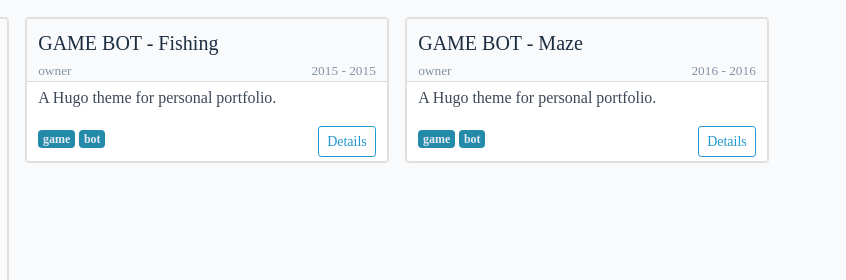
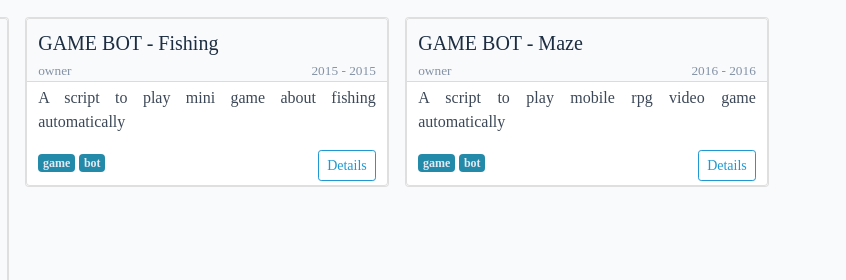
Before and after one commit to include2md/include2md.github.io, a plain HTML site: page index.html in a window 1280 px wide. Shown: the part 3279-3559 px from the top of the page, 434-1280 px from the left. Drawn offline with Linux system fonts and the light colour scheme; a web font is replaced by a local one.

Commit message:
update public

```diff
--- a/index.html
+++ b/index.html
@@ -903,7 +903,7 @@
         </div>
       </a>
       <div class="card-body text-justify pt-1 pb-1">
-        <p>A Hugo theme for personal portfolio.</p>
+        <p>A script to play mini game about fishing automatically</p>
 
         <div class="project-card-footer">
 
@@ -961,7 +961,7 @@
         </div>
       </a>
       <div class="card-body text-justify pt-1 pb-1">
-        <p>A Hugo theme for personal portfolio.</p>
+        <p>A script to play mobile rpg video game automatically</p>
 
         <div class="project-card-footer">
 
```
